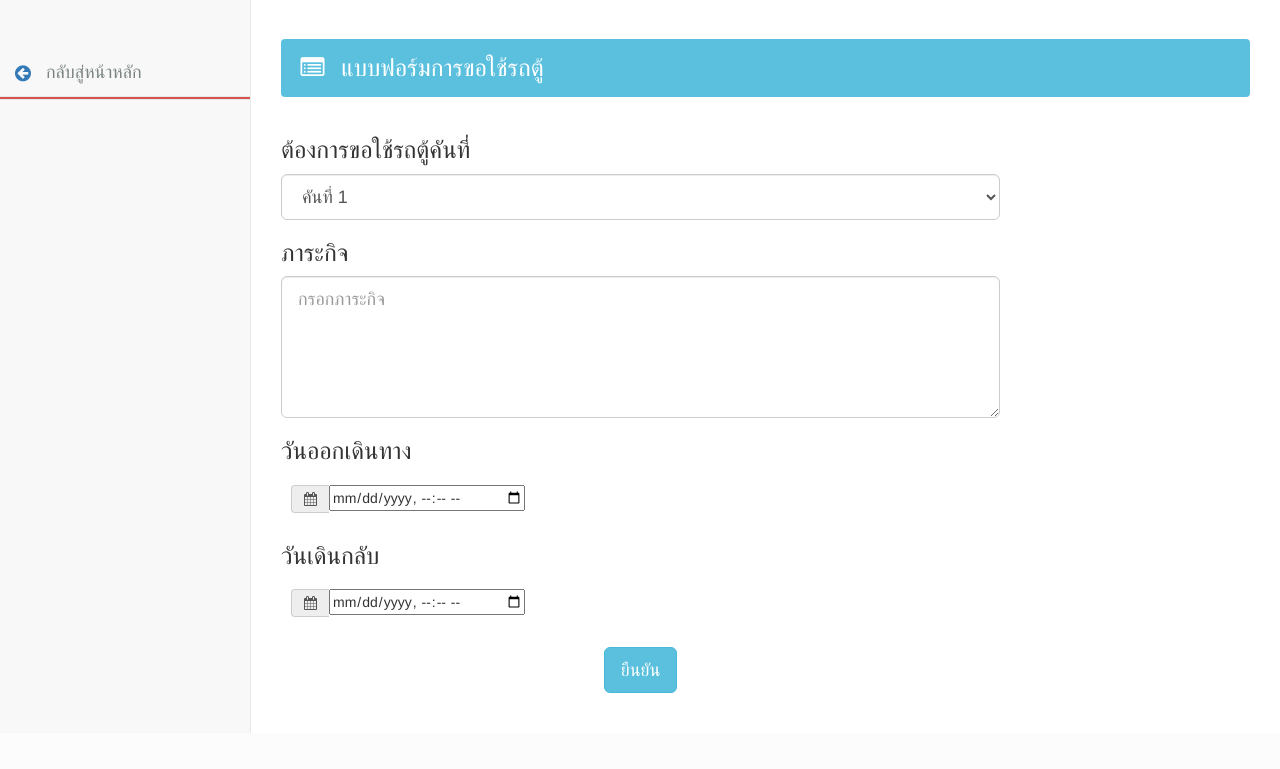
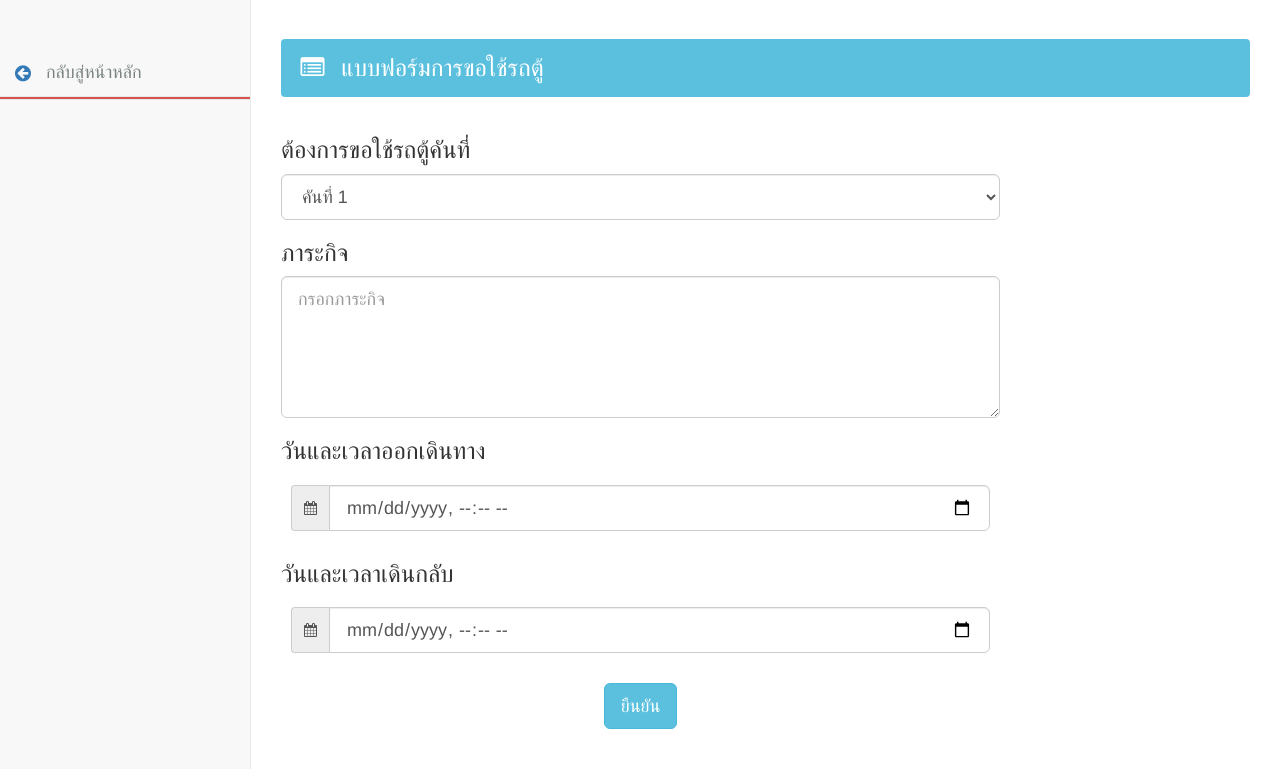
Before and after one commit to pattadonprapin/aerothai, a PHP site: page /bookingform.php in a window 1280 px wide. Shown: the part 101-870 px from the top of the page. Before the commit the page ends 834 px from the top, so only its background shows below. Run offline with PHP 8.4, Linux system fonts and the light colour scheme; a user stored in the database is signed in; some libraries are stand-ins or nearby versions.

Commit message:
แก้ไข form datetime

```diff
--- a/bookingform.php
+++ b/bookingform.php
@@ -104,22 +104,22 @@ if ($_SESSION["user_id"] != null){
                         <textarea class="form-control" id="disabledTextInput" rows="5" placeholder="กรอกภาระกิจ"></textarea>
                     </div>
 
-                    <h3 class="control-label" for="date">วันออกเดินทาง</h3>
+                    <h3 class="control-label" for="date">วันและเวลาออกเดินทาง</h3>
                     <div class="input-group form-group-lg">
                         <div class="input-group-addon">
                             <i class="fa fa-calendar">
                             </i>
                         </div>
-                        <input  id="date" name="date" type="datetime-local"/>
+                        <input  class="form-control" id="date" name="date" type="datetime-local"/>
                     </div>
 
-                    <h3 class="control-label" for="date">วันเดินกลับ</h3>
+                    <h3 class="control-label" for="date">วันและเวลาเดินกลับ</h3>
                     <div class="input-group form-group-lg">
                         <div class="input-group-addon">
                             <i class="fa fa-calendar">
                             </i>
                         </div>
-                        <input id="date" name="date" type="datetime-local"/>
+                        <input class="form-control" id="date" name="date" type="datetime-local"/>
                     </div>
                    <br>
 
@@ -149,22 +149,6 @@ if ($_SESSION["user_id"] != null){
     <script type="text/javascript" src="https://cdnjs.cloudflare.com/ajax/libs/bootstrap-datepicker/1.4.1/js/bootstrap-datepicker.min.js"></script>
     <link rel="stylesheet" href="https://cdnjs.cloudflare.com/ajax/libs/bootstrap-datepicker/1.4.1/css/bootstrap-datepicker3.css"/>
 
-    <script>
-    $(document).ready(function(){
-        var date_input=$('input[name="date"]'); //our date input has the name "date"
-        var container=$('.bootstrap-iso form').length>0 ? $('.bootstrap-iso form').parent() : "body";
-        date_input.datepicker({
-            format: 'mm/dd/yyyy',
-            container: container,
-            todayHighlight: true,
-            autoclose: true,
-        })
-    })
-    </script>
-
-
-
-
 
 </body>
 
```
Also changed, not shown: 1 other file.
